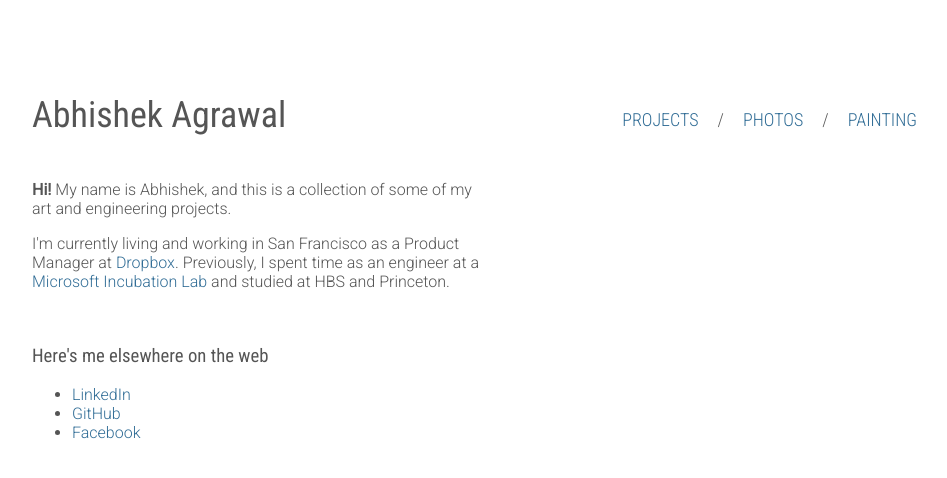
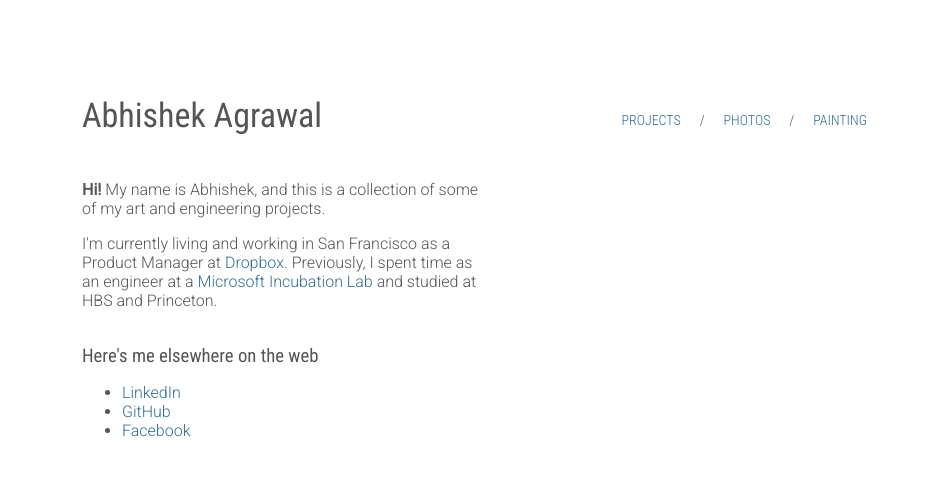
Before and after one commit to abhishek0988/abhishek0988.github.io, a Jekyll site: the page built from index.html, in a window 1280 px wide. Shown: the top 478 px of the page, without its empty margins (158-1105 px from the left). Built offline with Jekyll 4.4.1, drawn with Linux system fonts in a browser that asks for light colours.

Commit message:
Making things responsive

```diff
--- a/_layouts/default.html
+++ b/_layouts/default.html
@@ -6,6 +6,7 @@
     <meta name="viewport" content="width=device-width, initial-scale=1.0">
     <link href="https://fonts.googleapis.com/css?family=Roboto:300,400|Roboto+Condensed:300,400" rel="stylesheet">
     <link rel="stylesheet" type="text/css" href="css/default.css">
+    <link rel="stylesheet" type="text/css" href="css/screen.css">
   </head>
   <body>
     <div class="main">
@@ -15,6 +16,7 @@
           <h1>Abhishek Agrawal</h1>
         </div>
 
+        <div class="nav-container">
           <ul class="nav">
             <li><a href="#">Projects</a></li>
             <li>/</li>
@@ -22,6 +24,7 @@
             <li>/</li>
             <li><a href="#">Painting</a></li>
           </ul>
+        </div>
 
      	</div>
 
--- a/css/default.css
+++ b/css/default.css
@@ -7,6 +7,7 @@
 h1, h2, h3 {
   font-family: 'Roboto Condensed';
   font-weight: 400;
+  margin: 0;
 }
 
 a {
@@ -15,7 +16,7 @@
 }
 
 .main {
-  width: 900px;
+  width: 800px;
   margin: 80px auto;
   padding: 10px;
 }
@@ -31,25 +32,38 @@
 }
 
 .header .title h1 {
-  font-size: 36px;
+  font-size: 34px;
   margin: 0;
   padding: 0;
+}
+
+.header .nav-container {
+  margin: 0;
+  padding: 0;
+  float: right;
+  line-height: 60px;
 }
 
 .header .nav {
   margin: 0;
   padding: 0;
-  float: right;
-  line-height: 60px;
-  font-family: 'Roboto Condensed';
-  font-weight: lighter;
-  font-size: 18px;
 }
 
 .header .nav li {
+  font-family: 'Roboto Condensed';
+  font-weight: lighter;
+  font-size: 14px;
   display: inline;
   text-transform: uppercase;
   list-style: none;
   padding-left: 0;
   padding-right: 15px;
 }
+
+.content {
+  clear: both;
+}
+
+.content .intro {
+  width: 50%;
+}
--- /dev/null
+++ b/css/screen.css
@@ -0,0 +1,115 @@
+/* Viewport size */
+
+/* iPhone et al */
+@media only screen and (max-width: 480px) {
+
+  .main {
+    margin: 0 auto;
+    padding: 30px auto;
+    width: 460px;
+  }
+
+  .content {
+    padding-top: 10px;
+  }
+
+  .content .intro {
+    width: 100%;
+  }
+
+  .header {
+    width: 100%;
+  }
+
+  .header .title {
+    float: none;
+  }
+
+  .header .nav-container {
+    float: none;
+    clear: left;
+    line-height: 30px;
+    display: inline-block;
+  }
+
+  .header .nav li {
+    font-size: 13px;
+    padding-right: 10px;
+    font-weight:400;
+  }
+
+  h1,h2 { font-size: 160%; }
+  h3 { font-size: 130%; }
+  h4 { font-size: 115%; }
+  h5, h6 { font-size: 110%; }
+
+}
+
+
+
+/* iPhone et al */
+@media only screen and (max-device-width: 480px) {
+  header {
+    height: 120px;
+    margin:0 1em 0 0.8em;
+  }
+    header h1 { float:none; }
+    header ul.navigation {
+      float:none;
+      padding-left:1em;
+      margin-top: 5px;
+    }
+    header ul.navigation > li > a {
+      font-size:13px;
+      font-family: 'Roboto Condensed', sans-serif;
+      font-weight:400;
+    }
+
+  h1,h2 { font-size: 160%; }
+  h3 { font-size: 130%; }
+  h4 { font-size: 115%; }
+  h5, h6 { font-size: 110%; }
+
+  pre, code, tt { font-size:11px; }
+
+  div.content { padding:3em 1.4em; font-size:0.9em; }
+    div.content blockquote { padding-left:2.5em; margin-left:-1em; }
+    div.content div.quotation blockquote { margin-left:0px; }
+    div.content:not(.sub) h1:first-child { font-size:210%; }
+    div.content pre {
+      margin: 0 -1em;
+      padding:1em;
+      background-color: #eee;
+      border-left: none;
+      border-top: 1px solid #ddd;
+      border-bottom: 1px solid #ddd;
+    }
+    div.content *[align="right"] {
+      display:block;
+      float:none;
+      margin-left:0;
+    }
+    div.content *[align="right"][width$="%"] {
+      display:inline-block;
+      float:right;
+      margin-left:1em;
+    }
+    div.content *[align="right"][width="50%"] {
+      width:45%;
+    }
+
+  a.post-excerpt {
+    font-size:80%;
+  }
+    a.post-excerpt div.padded-content {
+      padding: 2em 2em;
+    }
+    a.post-excerpt:nth-child(1) div.padded-content,
+    a.post-excerpt:nth-child(2) div.padded-content {
+      padding-top: 2em;
+    }
+    a.post-excerpt.photo {
+      height:auto;
+      min-height:300px;
+    }
+}
--- a/index.html
+++ b/index.html
@@ -14,7 +14,7 @@
 {% endfor %}
 -->
 
-<div style="width: 50%;">
+<div class="intro">
 
 <p><strong>Hi!</strong> My name is Abhishek, and this is a collection of some of my art and engineering projects.</p>
 
```
Lines whose indentation alone changed are shown as unchanged.
